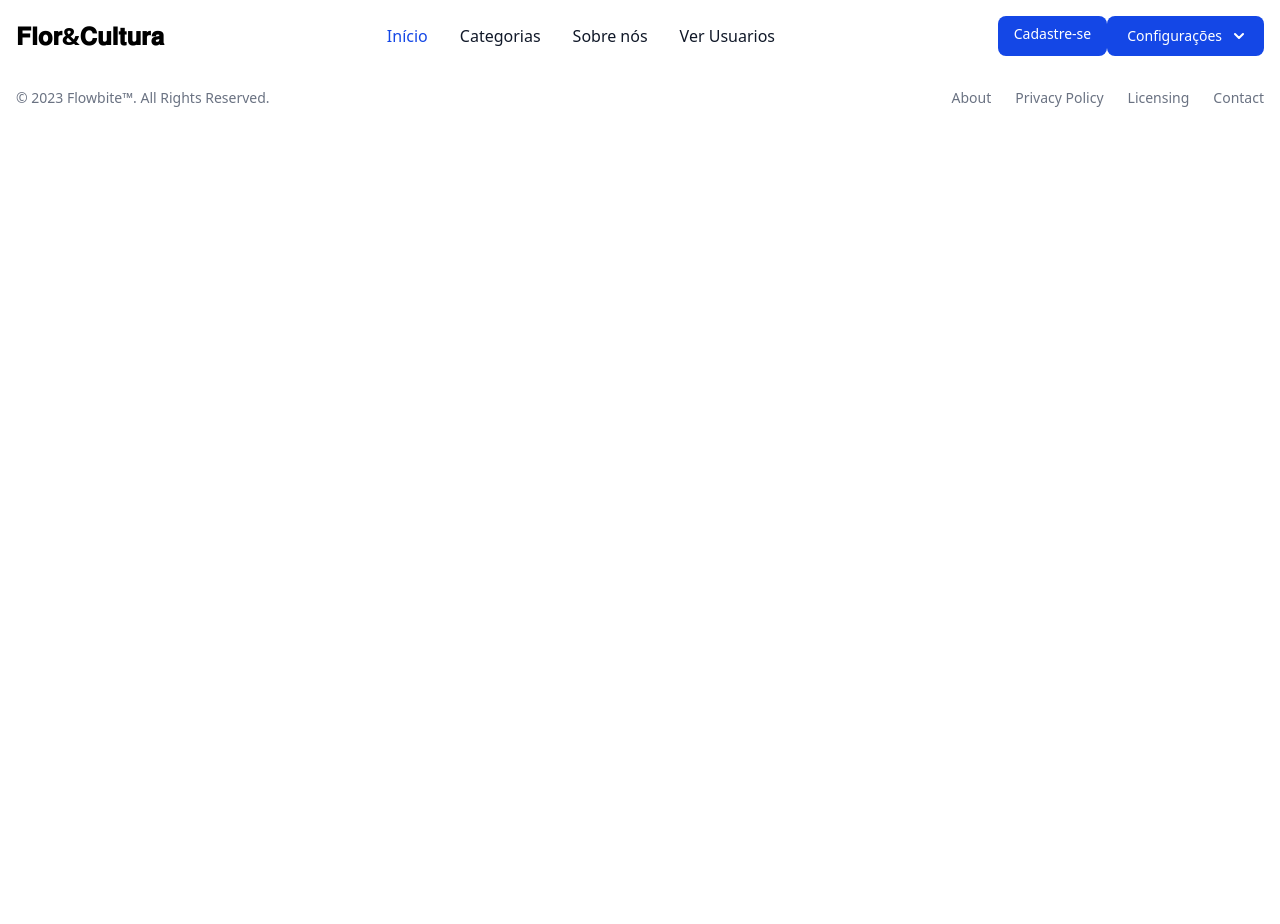
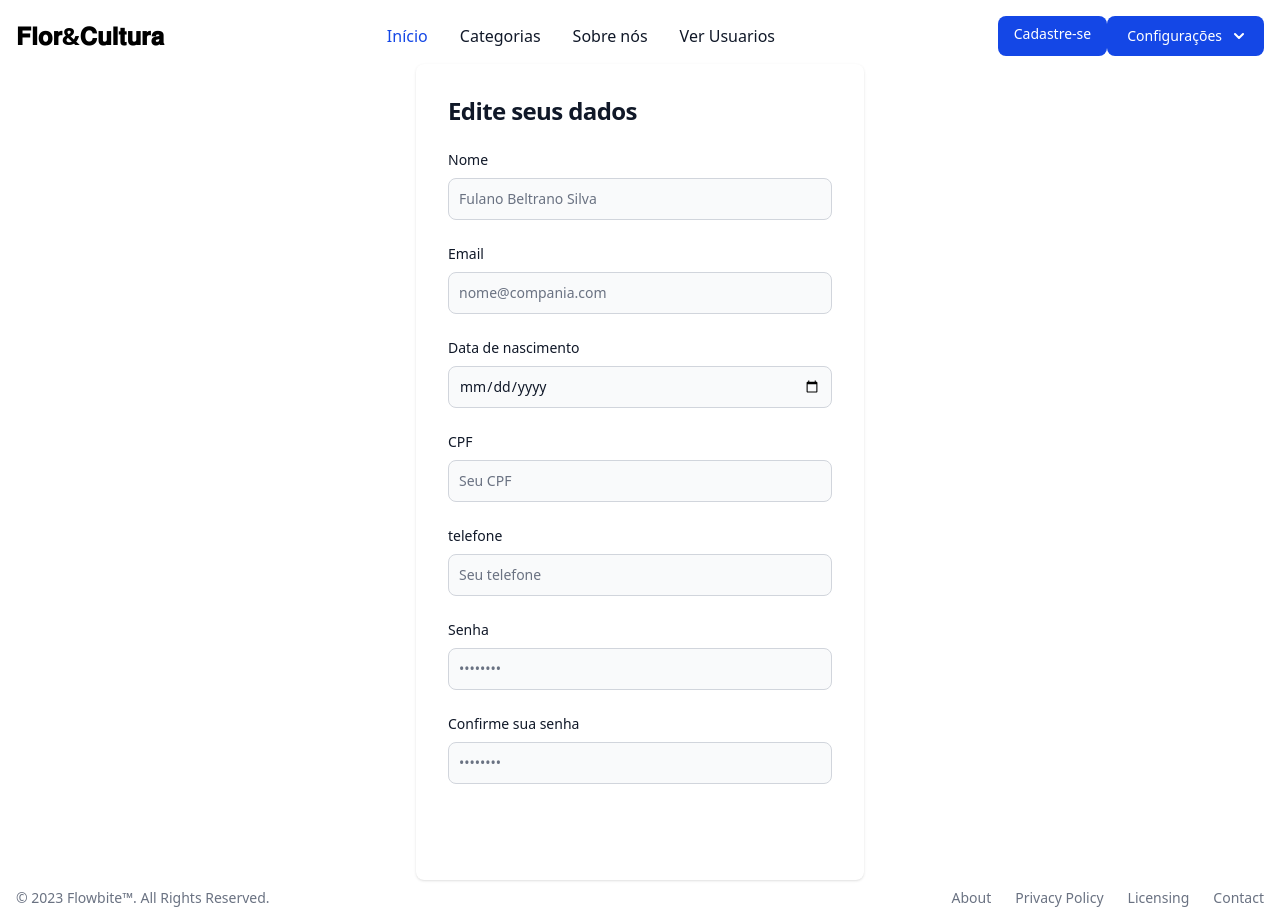
Before and after one commit to cp2-dc-info-projeto-final/flor-e-cultura, a SvelteKit app in the folder src/frontend-app/: page /editar in a window 1280 px wide. Before the commit the page ends 800 px from the top, so only its background shows below. Built offline with nearby package versions, Linux system fonts and the light colour scheme.

Commit message:
ediçao de ususarios

```diff
--- a/src/frontend-app/src/routes/+layout.svelte
+++ b/src/frontend-app/src/routes/+layout.svelte
@@ -25,7 +25,7 @@ onMount(() => {
 
 <nav class="bg-white border-gray-200 dark:bg-pink-100">
 	<div class="max-w-screen-xl flex flex-wrap items-center justify-between mx-auto p-4">
-	<a href="bbbbb" class="flex items-center space-x-3 rtl:space-x-reverse">
+	<a href="/" class="flex items-center space-x-3 rtl:space-x-reverse">
 		<span class="self-center text-2xl font-semibold whitespace-nowrap dark:text-black">𝐅𝐥𝐨𝐫&𝐂𝐮𝐥𝐭𝐮𝐫𝐚</span>
 	</a>
 	<div class="flex md:order-2 space-x-3 md:space-x-0 rtl:space-x-reverse space-x-4">
--- a/src/frontend-app/src/routes/consulta/+page.svelte
+++ b/src/frontend-app/src/routes/consulta/+page.svelte
@@ -5,7 +5,6 @@
         id: 0,
         nome_completo: "",
         email: '',
-        senha: '',
         cpf: '',
         telefone: '',
         data_nascimento: '',
@@ -84,7 +83,6 @@
         buscarUsuarios();
 
   });
-
    // Quando o usuário digitar, chamamos a busca
    $: if (search.length >= 3) {
     buscarUsuariosPorNome(search);
@@ -98,7 +96,6 @@
    else {
     usuarios = []; // Limpa a lista se menos de 3 caracteres
   }
-
   </script>
 
   <h1 style="text-align: center;" ><b >LISTA DE USUARIOS</b></h1>
@@ -126,7 +123,7 @@
         <tr>
           <th scope="col" class="px-6 py-3">Nome</th>
           <th scope="col" class="px-6 py-3">Email</th>
-          <th scope="col" class="px-6 py-3">Senha</th>
+
           <th scope="col" class="px-6 py-3">CPF</th>
           <th scope="col" class="px-6 py-3">Telefone</th>
           <th scope="col" class="px-6 py-3">Data de Nascimento</th>
@@ -138,11 +135,14 @@
           <tr>
             <td>{usuario.nome_completo}</td>
             <td>{usuario.email}</td>
-            <td>{usuario.senha}</td>
+
             <td>{usuario.cpf}</td>
             <td>{usuario.telefone}</td>
             <td>{usuario.data_nascimento}</td>
             <td>{usuario.tipo_usuario}</td>
+            <td>
+              <button class="w-full text-black bg-primary-600 hover:bg-primary-700 focus:ring-4 focus:outline-none focus:ring-primary-300 font-medium rounded-lg text-sm px-5 py-2.5 text-center dark:bg-primary-600 dark:hover:bg-primary-700 dark:focus:ring-primary-800" on:click={() => window.location.href = "/editar?id="+usuario.id}>Editar</button>
+            </td>
             <td>
               <button class="w-full text-black bg-primary-600 hover:bg-primary-700 focus:ring-4 focus:outline-none focus:ring-primary-300 font-medium rounded-lg text-sm px-5 py-2.5 text-center dark:bg-primary-600 dark:hover:bg-primary-700 dark:focus:ring-primary-800" on:click={() => removerUsuario(usuario.id)}>Remover</button>
             </td>
--- a/src/frontend-app/src/routes/editar/+page.svelte
+++ b/src/frontend-app/src/routes/editar/+page.svelte
@@ -0,0 +1,120 @@
+<script>
+  import { onMount } from 'svelte';
+
+  // Variáveis do formulário
+  let nome = '';
+  let email = '';
+  let dataNascimento = '';
+  let cpf = '';
+  let telefone = '';
+  let senha = '';
+  let confirmarSenha = '';
+
+
+
+  // Buscar os dados do usuário ao carregar a página
+  onMount(async () => {
+    if (!id) {
+      alert('ID de usuário não encontrado.');
+      return;
+    }
+
+    try {
+      const res = await fetch(`http://localhost:3000/users/${id}`);
+      const dados = await res.json();
+
+      nome = dados.nome_completo;
+      email = dados.email;
+      dataNascimento = dados.data_nascimento;
+      cpf = dados.cpf;
+      telefone = dados.telefone;
+    } catch (err) {
+      console.error('Erro ao buscar dados do usuário:', err);
+      alert('Erro ao buscar dados do usuário.');
+    }
+  });
+
+  // Atualizar dados do usuário
+  async function editarUsuario() {
+    if (senha !== confirmarSenha) {
+      alert('As senhas não coincidem!');
+      return;
+    }
+
+    const usuario = {
+      nome_completo: nome,
+      email,
+      senha,
+      cpf,
+      telefone,
+      data_nascimento: dataNascimento,
+      tipo_usuario: 1
+    };
+
+    try {
+      const response = await fetch(`http://localhost:3000/users/${id}`, {
+        method: 'PUT',
+        headers: {
+          'Content-Type': 'application/json'
+        },
+        body: JSON.stringify(usuario)
+      });
+
+      const result = await response.json();
+
+      if (response.ok && result.success) {
+        alert('Usuário atualizado com sucesso!');
+      } else {
+        alert(`Erro: ${result.message}`);
+      }
+    } catch (error) {
+      console.error('Erro ao atualizar usuário:', error);
+      alert('Erro ao conectar com o servidor.');
+    }
+  }
+</script>
+
+<section>
+    <div class="flex flex-col items-center justify-center px-6 py-8 mx-auto md:h-screen lg:py-0">
+        <div class="w-full bg-white rounded-lg shadow dark:border md:mt-0 sm:max-w-md xl:p-0 dark:bg-gray-800 dark:border-gray-700">
+            <div class="p-6 space-y-4 md:space-y-6 sm:p-8">
+                <h1 class="text-xl font-bold leading-tight tracking-tight text-gray-900 md:text-2xl dark:text-white">
+                    Edite seus dados
+                </h1>
+                <form on:submit|preventDefault={editarUsuario} class="space-y-4 md:space-y-6" action="#">
+                    <div>
+                        <label for="nome" class="block mb-2 text-sm font-medium text-gray-900 dark:text-white">Nome</label>
+                        <input type="text" name="nome" id="nome" bind:value={nome} class="bg-gray-50 border border-gray-300 text-gray-900 text-sm rounded-lg focus:ring-primary-600 focus:border-primary-600 block w-full p-2.5 dark:bg-gray-700 dark:border-gray-600 dark:placeholder-gray-400 dark:text-white dark:focus:ring-blue-500 dark:focus:border-blue-500" placeholder="Fulano Beltrano Silva" required>
+                    </div>
+                    <div>
+                        <label for="email" class="block mb-2 text-sm font-medium text-gray-900 dark:text-white">Email</label>
+                        <input type="email" name="email" id="email" bind:value={email} class="bg-gray-50 border border-gray-300 text-gray-900 text-sm rounded-lg focus:ring-primary-600 focus:border-primary-600 block w-full p-2.5 dark:bg-gray-700 dark:border-gray-600 dark:placeholder-gray-400 dark:text-white dark:focus:ring-blue-500 dark:focus:border-blue-500" placeholder="nome@compania.com" required>
+                    </div>
+                    <div>
+                        <label for="data-nascimento" class="block mb-2 text-sm font-medium text-gray-900 dark:text-white">Data de nascimento</label>
+                        <input type="date" name="data-nascimento" id="data-nascimento" bind:value={dataNascimento} class="bg-gray-50 border border-gray-300 text-gray-900 text-sm rounded-lg focus:ring-primary-600 focus:border-primary-600 block w-full p-2.5 dark:bg-gray-700 dark:border-gray-600 dark:placeholder-gray-400 dark:text-white dark:focus:ring-blue-500 dark:focus:border-blue-500" required>
+                    </div>
+
+                    <div>
+                        <label for="cpf" class="block mb-2 text-sm font-medium text-gray-900 dark:text-white">CPF</label>
+                        <input type="text" bind:value={cpf} name="cpf" id="cpf" placeholder="Seu CPF" class="bg-gray-50 border border-gray-300 text-gray-900 text-sm rounded-lg focus:ring-primary-600 focus:border-primary-600 block w-full p-2.5 dark:bg-gray-700 dark:border-gray-600 dark:placeholder-gray-400 dark:text-white dark:focus:ring-blue-500 dark:focus:border-blue-500" required>
+                    </div>
+                    <div>
+                        <label for="telefone" class="block mb-2 text-sm font-medium text-gray-900 dark:text-white">telefone</label>
+                        <input type="text" bind:value={telefone} name="telefone" id="telefone" placeholder="Seu telefone" class="bg-gray-50 border border-gray-300 text-gray-900 text-sm rounded-lg focus:ring-primary-600 focus:border-primary-600 block w-full p-2.5 dark:bg-gray-700 dark:border-gray-600 dark:placeholder-gray-400 dark:text-white dark:focus:ring-blue-500 dark:focus:border-blue-500" required>
+                    </div>
+                    <div>
+                        <label for="password" class="block mb-2 text-sm font-medium text-gray-900 dark:text-white">Senha</label>
+                        <input type="password" name="password" id="password" bind:value={senha}  placeholder="••••••••" class="bg-gray-50 border border-gray-300 text-gray-900 text-sm rounded-lg focus:ring-primary-600 focus:border-primary-600 block w-full p-2.5 dark:bg-gray-700 dark:border-gray-600 dark:placeholder-gray-400 dark:text-white dark:focus:ring-blue-500 dark:focus:border-blue-500" required>
+                    </div>
+                    <div>
+                        <label for="confirm-password" class="block mb-2 text-sm font-medium text-gray-900 dark:text-white">Confirme sua senha</label>
+                        <input type="password" name="confirm-password" id="confirm-password" bind:value={confirmarSenha} placeholder="••••••••" class="bg-gray-50 border border-gray-300 text-gray-900 text-sm rounded-lg focus:ring-primary-600 focus:border-primary-600 block w-full p-2.5 dark:bg-gray-700 dark:border-gray-600 dark:placeholder-gray-400 dark:text-white dark:focus:ring-blue-500 dark:focus:border-blue-500" required>
+                    </div>
+                    <button id="cadastro" type="submit" class="w-full text-white bg-primary-600 hover:bg-primary-700 focus:ring-4 focus:outline-none focus:ring-primary-300 font-medium rounded-lg text-sm px-5 py-2.5 text-center dark:bg-primary-600 dark:hover:bg-primary-700 dark:focus:ring-primary-800">Confirme seus dados</button>
+
+                </form>
+            </div>
+        </div>
+    </div>
+  </section>
```
